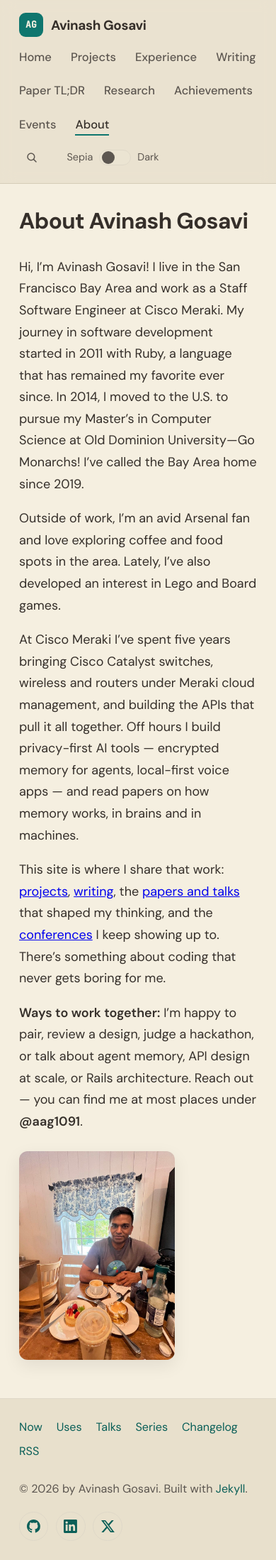
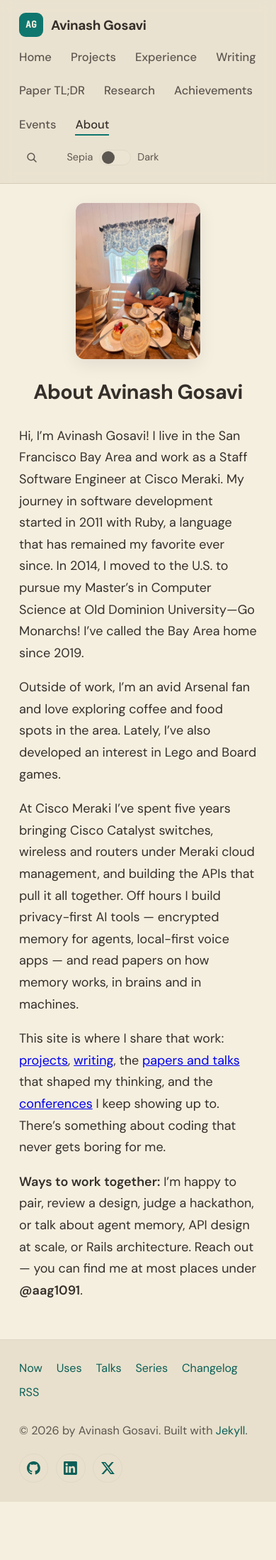
Before and after one commit to aag1091-alt/avinashgosavi.com, a Jekyll site: the page built from about.md, in a window 390 px wide. Shown: the whole page at 71% size. Built offline with Jekyll 4.4.1, drawn with Linux system fonts in a browser that asks for light colours; after the commit the page ends 2116 px from its top, so only the background shows below that.

Commit message:
About page on phones: photo first, centered and cropped
Co-Authored-By: Claude <noreply@anthropic.com>

```diff
--- a/_data/changelog.yml
+++ b/_data/changelog.yml
@@ -1,5 +1,9 @@
 # Public changelog shown on /changelog and (latest 3) on the homepage.
 # Newest first. desk: Writing | Design | Engineering
+- date: 2026-10-20
+  desk: Design
+  text: On phones, the About page now opens with my photo above the intro instead of leaving it at the very bottom.
+  link: /about/
 - date: 2026-10-20
   desk: Design
   text: Paper TL;DR now has its own section in the menu, separate from my writing.
--- a/assets/css/style.css
+++ b/assets/css/style.css
@@ -1074,13 +1074,28 @@ body.theme-dark .about-image img {
 }
 
 @media (max-width: 640px) {
+  /* Phones: photo first, centered and cropped a little shorter, so the
+     page opens with a face instead of ending on one after five paragraphs */
   .about-page {
     flex-direction: column;
-    gap: 1.5rem;
+    align-items: stretch;
+    gap: 1.25rem;
+  }
+  .about-image {
+    order: -1;
+    align-self: center;
   }
   .about-image img {
-    max-width: 220px;
+    width: 176px;
+    max-width: 100%;
+    aspect-ratio: 4 / 5;
+    object-fit: cover;
+    object-position: 62% 30%;
     margin: 0 auto;
+  }
+  .about-content h1 {
+    text-align: center;
+    font-size: 1.6rem;
   }
 }
 
```
